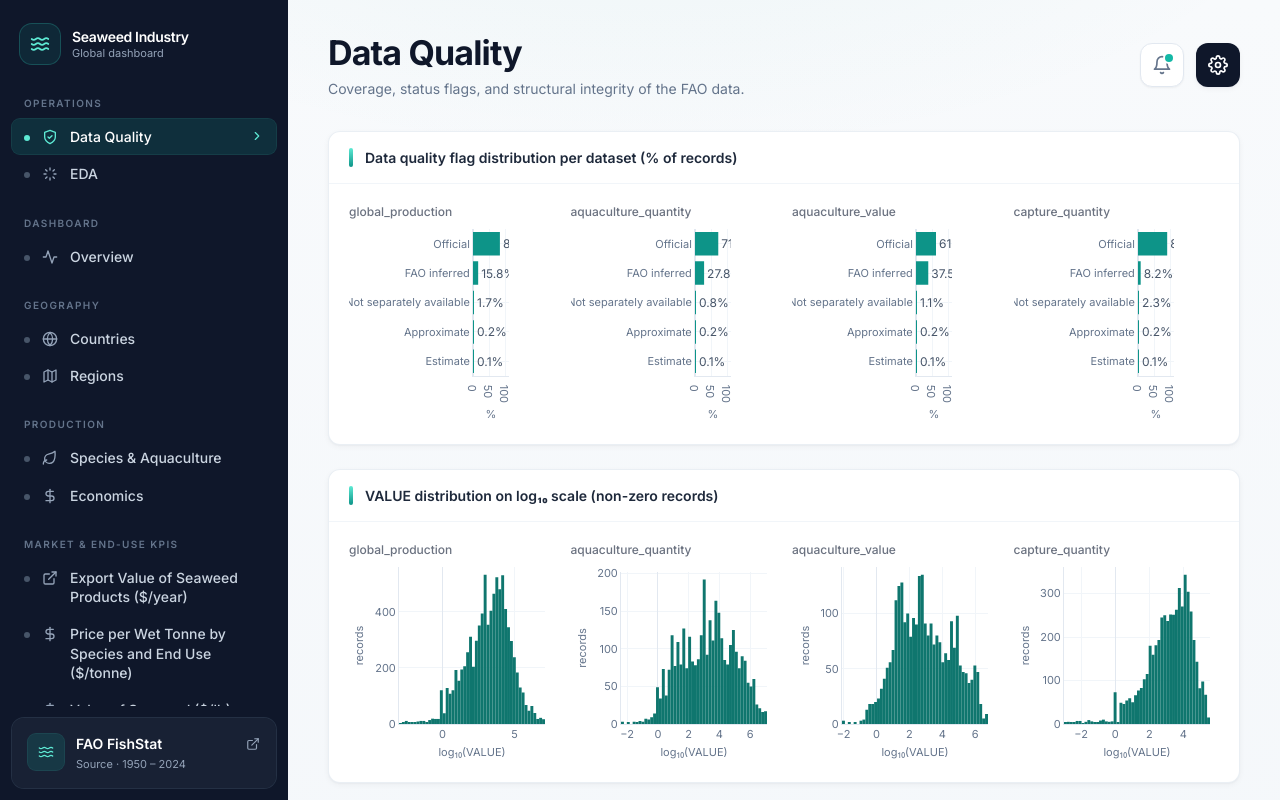
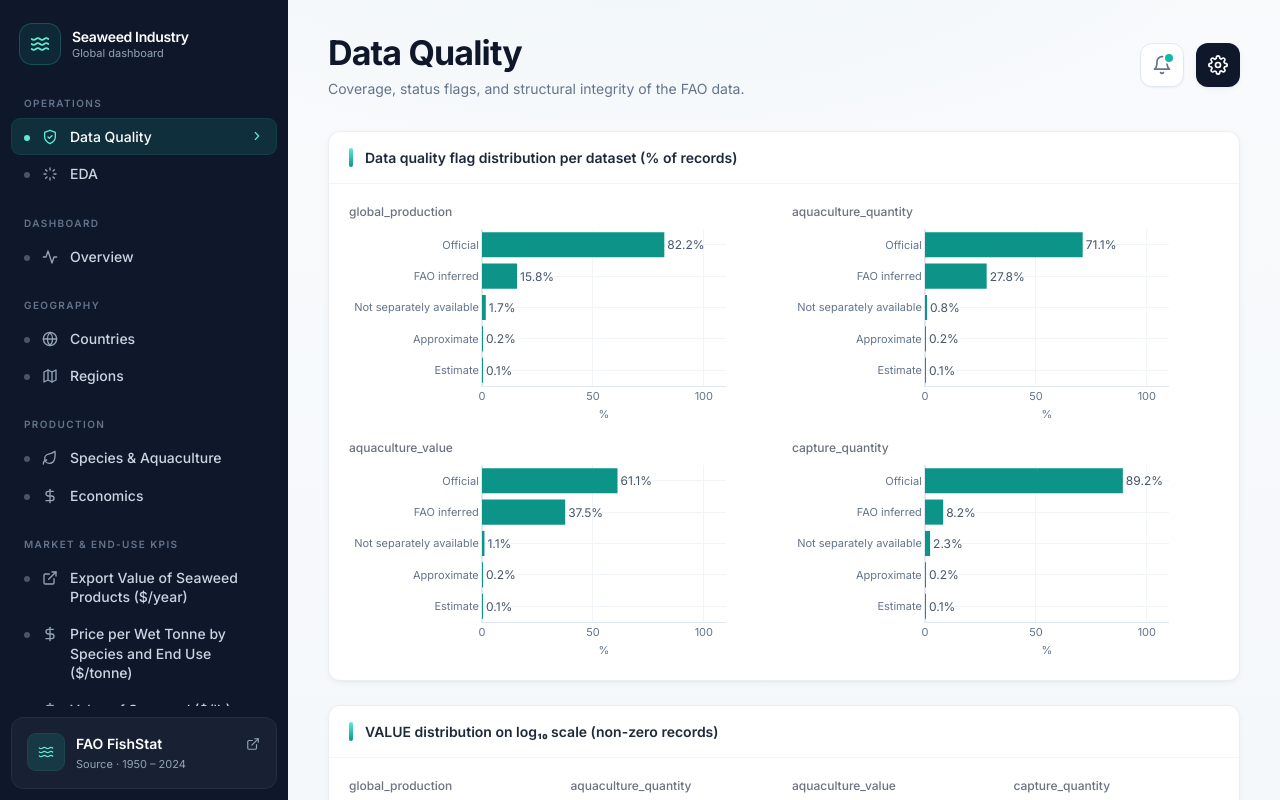
Before and after one commit to pateldhruvkumar/seaweed-industry, a React (Vite) app: page / in a window 1280 px wide. Both pictures are taken after a click on the button "Data Quality". Shown: the top 800 px of the page. Built offline with nearby package versions, Linux system fonts and the light colour scheme.

Commit message:
feat(quality): 2-up grid layout for status flag distribution
Match the Data Quality flag distribution chart to the 2-up grid pattern
used elsewhere (Missing-data and Value distribution sections on the
EDA tab) so all per-dataset chart grids look consistent.

```diff
--- a/src/tabs/DataQualityTab.jsx
+++ b/src/tabs/DataQualityTab.jsx
@@ -101,7 +101,7 @@
   return (
     <div className="space-y-6">
       <ChartCard title="Data quality flag distribution per dataset (% of records)">
-        <div className="flex flex-wrap gap-4">
+        <div className="grid grid-cols-1 md:grid-cols-2 gap-4">
           {DATASETS.map(ds => (
             <SmallBar key={ds} title={ds} records={statusData?.[ds]} />
           ))}
```
